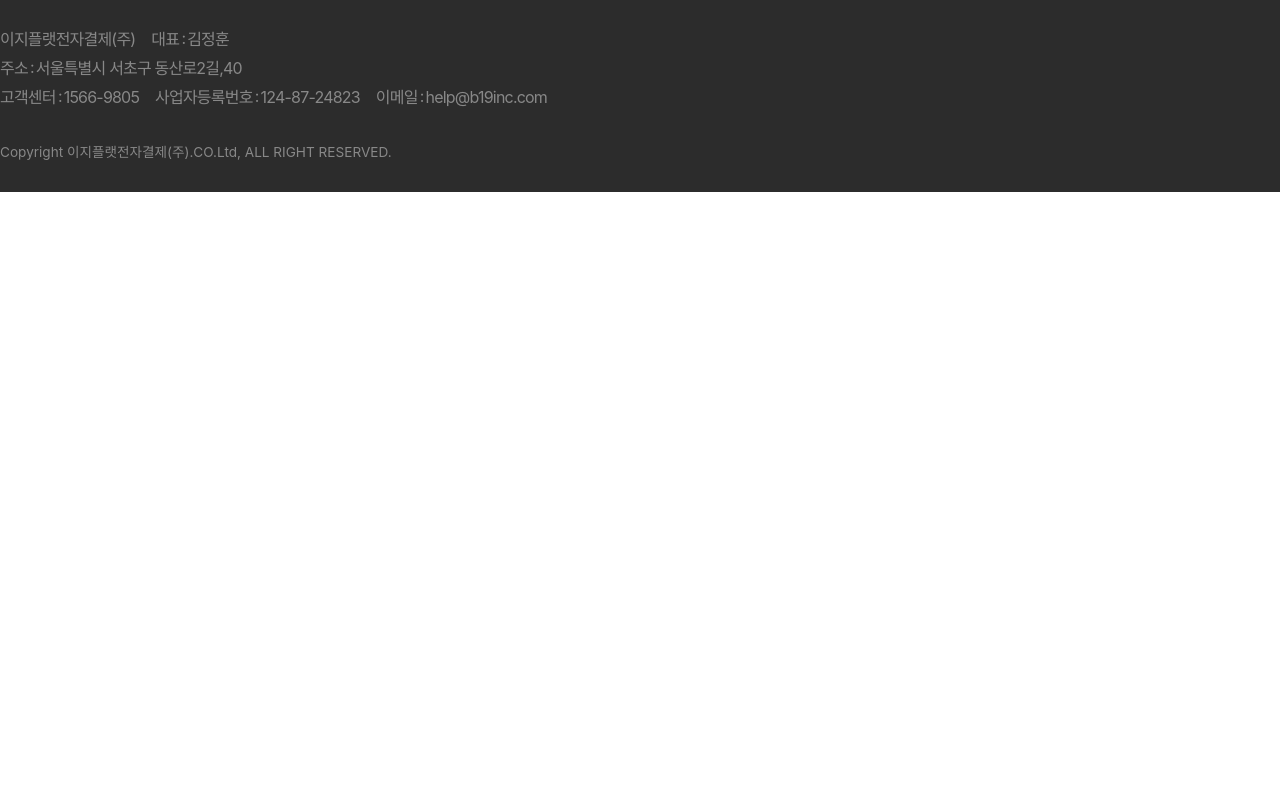
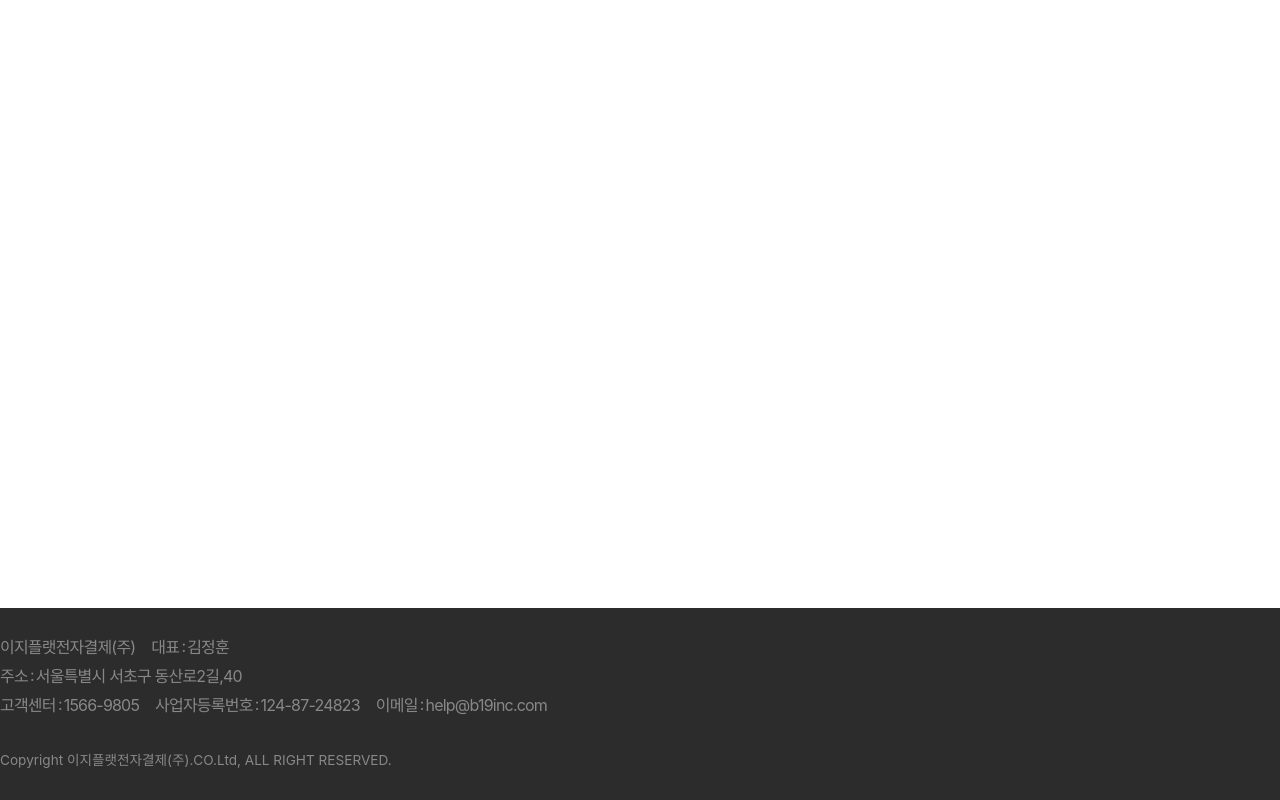
Before and after one commit to bnine302/my-landing-react-app, a React (Vite) app: page / in a window 1280 px wide. Built offline with nearby package versions, Linux system fonts and the light colour scheme; a web font is replaced by a local one.

Commit message:
fix: footer가 항상 아래에 있도록 수정

```diff
--- a/src/App.tsx
+++ b/src/App.tsx
@@ -2,9 +2,10 @@
 
 function App() {
   return (
-    <>
+    <div className="flex flex-col min-h-screen">
+      <div className="flex-grow flex-shrink-0"></div>
       <Footer />
-    </>
+    </div>
   )
 }
 
```
